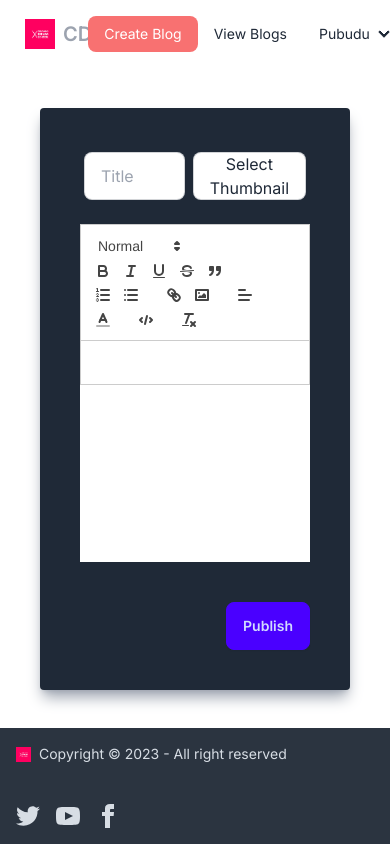
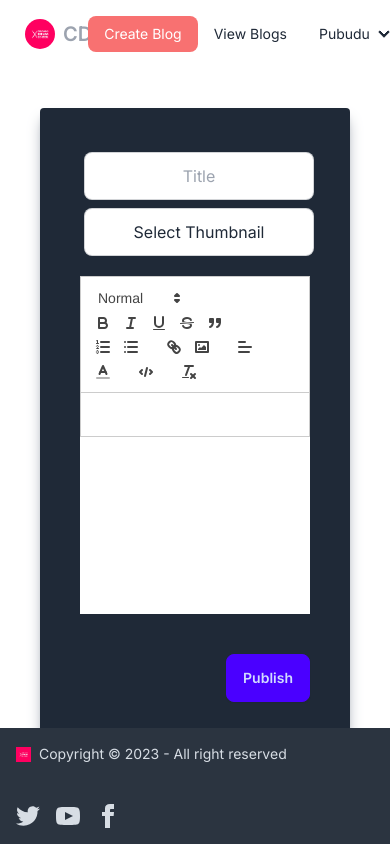
Before and after one commit to Yasith-Heshan/Colombo_Drum_School, a Next.js app: page /create_blog in a window 390 px wide. Built offline with nearby package versions, Linux system fonts and the light colour scheme.

Commit message:
make avatar

```diff
--- a/app/components/NavBar/NavBar.jsx
+++ b/app/components/NavBar/NavBar.jsx
@@ -23,7 +23,7 @@ const NavBar = () => {
         <div className="navbar bg-base-100">
             <div className="flex-1">
                 <div className={'btn btn-ghost'}>
-                    <Image src={'/logo.jpg'} alt={'logo'} width={30} height={30}/>
+                    <Image className={'rounded-full'} src={'/logo.jpg'} alt={'logo'} width={30} height={30}/>
                     <Link href={'/'} className={`${homePageColor}  text-xl`}>CDS</Link>
                 </div>
             </div>
--- a/app/create_blog/page.jsx
+++ b/app/create_blog/page.jsx
@@ -37,18 +37,18 @@ const CreateBlog = () => {
         <>
             <NavBar/>
             <div className={'m-10 p-10 bg-gray-800 rounded shadow-lg shadow-gray-400'}>
-                <div className="flex justify-between items-center">
-                    <input className={'input input-bordered w-full max-w-xs m-1'} placeholder={'Title'} value={title}
+                <div className="sm:flex sm:justify-between sm:items-center">
+                    <input className={'input input-bordered w-full sm:max-w-xs m-1 placeholder:text-center'} placeholder={'Title'} value={title}
                            onChange={(event) => {
                                setTitle(event.target.value);
                            }}/>
                     <input id={'file-input'} title={'Choose Thumbnail'} placeholder={'Upload Thumbnail'}
-                           className={`${showFile} file-input file-input-bordered w-full max-w-xs m-1`}
+                           className={`${showFile} file-input file-input-bordered w-full sm:max-w-xs m-1`}
                            type='file' onChange={(event) => {
                         setImage(event.target.files[0])
                     }}/>
                     <label id={'file-input-label'}
-                           className={`${showLabel} input flex justify-center items-center input-bordered text-center text-1.5xl  w-full max-w-xs m-1`}
+                           className={`${showLabel} input flex justify-center items-center input-bordered text-center text-1.5xl  w-full sm:max-w-xs m-1`}
                            htmlFor={'file-input'}>Select Thumbnail</label>
                 </div>
 
```
